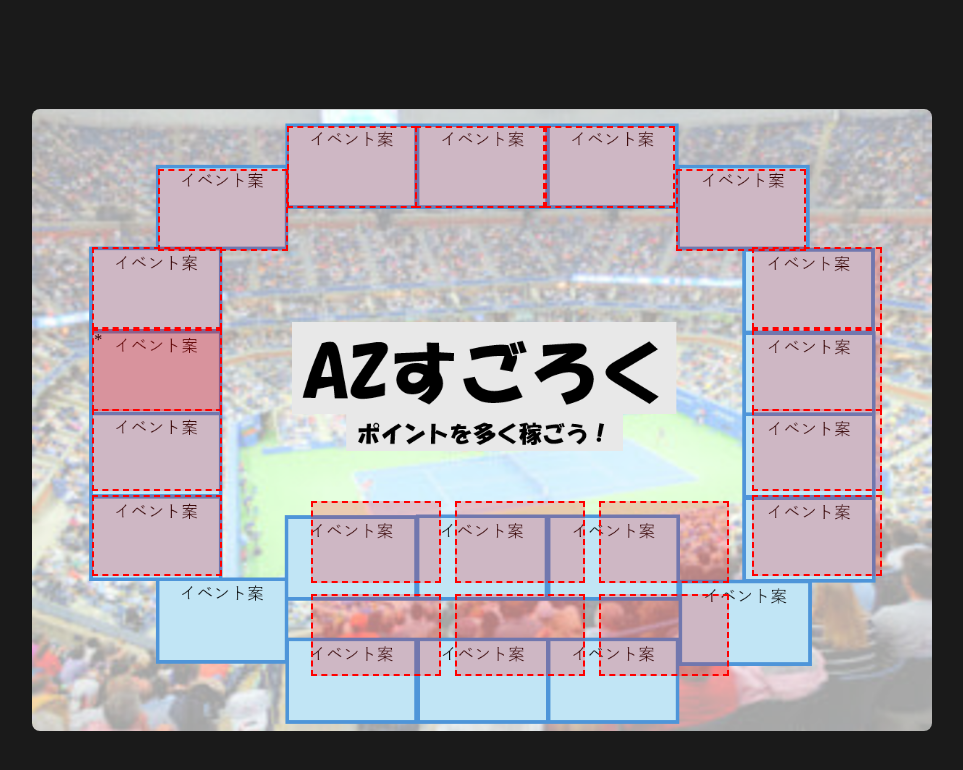
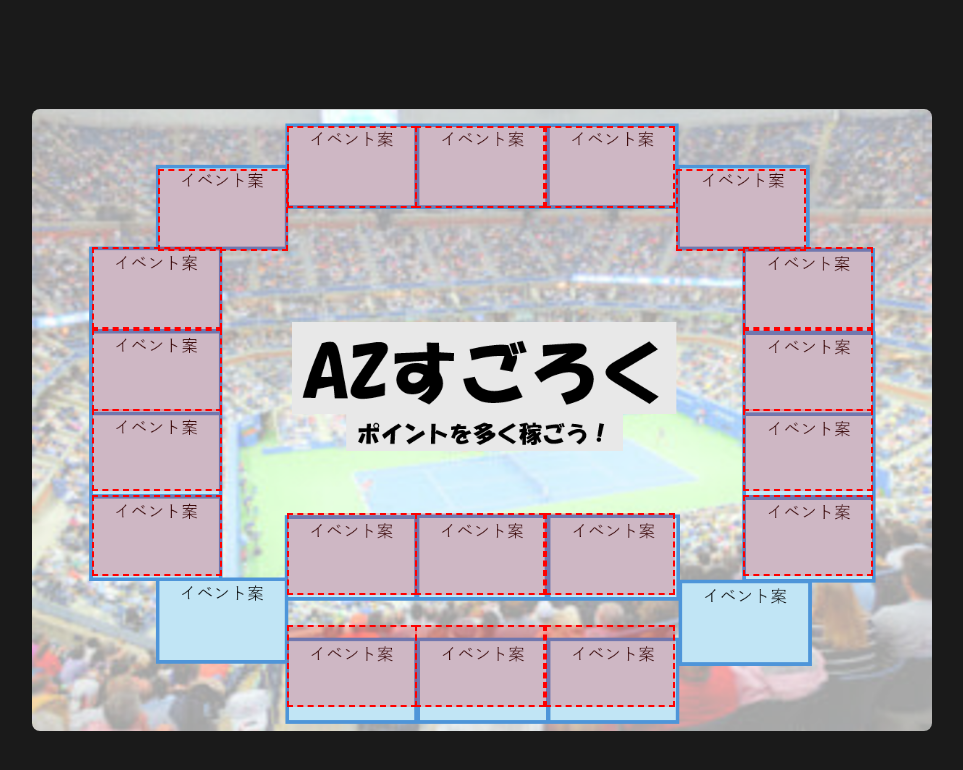
Before and after one commit to shu-ozw/az-sugoroku, a plain HTML site: page index.html in a window 1280 px wide. Shown: the whole page, without its empty margins (158-1121 px from the left). Drawn offline with Linux system fonts and the light colour scheme.

Commit message:
Add files via upload

```diff
--- a/index.html
+++ b/index.html
@@ -72,19 +72,19 @@
         .cell-left-3  { top: 48.3%; left: 6.7%; width: 14%; height: 12.5%; }
         .cell-left-4  { top: 62%; left: 6.7%; width: 14%; height: 12.5%; }
 
-        .cell-right-1 { top: 22.2%; left: 80%; width: 14%; height: 12.5%; }
-        .cell-right-2 { top: 35.4%; left: 80%; width: 14%; height: 12.5%; }
-        .cell-right-3 { top: 48.3%; left: 80%; width: 14%; height: 12.5%; }
-        .cell-right-4 { top: 62%; left: 80%; width: 14%; height: 12.5%; }
+        .cell-right-1 { top: 22.2%; left: 79%; width: 14%; height: 12.5%; }
+        .cell-right-2 { top: 35.4%; left: 79%; width: 14%; height: 12.5%; }
+        .cell-right-3 { top: 48.3%; left: 79%; width: 14%; height: 12.5%; }
+        .cell-right-4 { top: 62%; left: 79%; width: 14%; height: 12.5%; }
 
         /* 下部エリア */
-        .cell-bottom-1 { top: 63%; left: 31%; width: 14%; height: 12.5%; }
-        .cell-bottom-2 { top: 63%; left: 47%; width: 14%; height: 12.5%; }
-        .cell-bottom-3 { top: 63%; left: 63%; width: 14%; height: 12.5%; }
+        .cell-bottom-1 { top: 65%; left: 28.3%; width: 14%; height: 12.5%; }
+        .cell-bottom-2 { top: 65%; left: 42.6%; width: 14%; height: 12.5%; }
+        .cell-bottom-3 { top: 65%; left: 57%; width: 14%; height: 12.5%; }
 
-        .cell-bottom-4 { top: 78%; left: 31%; width: 14%; height: 12.5%; }
-        .cell-bottom-5 { top: 78%; left: 47%; width: 14%; height: 12.5%; }
-        .cell-bottom-6 { top: 78%; left: 63%; width: 14%; height: 12.5%; }
+        .cell-bottom-4 { top: 83%; left: 28.3%; width: 14%; height: 12.5%; }
+        .cell-bottom-5 { top: 83%; left: 42.6%; width: 14%; height: 12.5%; }
+        .cell-bottom-6 { top: 83%; left: 57%; width: 14%; height: 12.5%; }
     </style>
 </head>
 <body>
@@ -101,7 +101,6 @@
         <div class="mask-cell cell-top-5" onclick="toggleMask(this)"></div>
 
         <div class="mask-cell cell-left-1" onclick="toggleMask(this)"></div>
-        <div class="mask-cell cell-left-2" onclick="toggleMask(this)">*</div>
         <div class="mask-cell cell-left-2" onclick="toggleMask(this)"></div>
         <div class="mask-cell cell-left-3" onclick="toggleMask(this)"></div>
         <div class="mask-cell cell-left-4" onclick="toggleMask(this)"></div>
```
